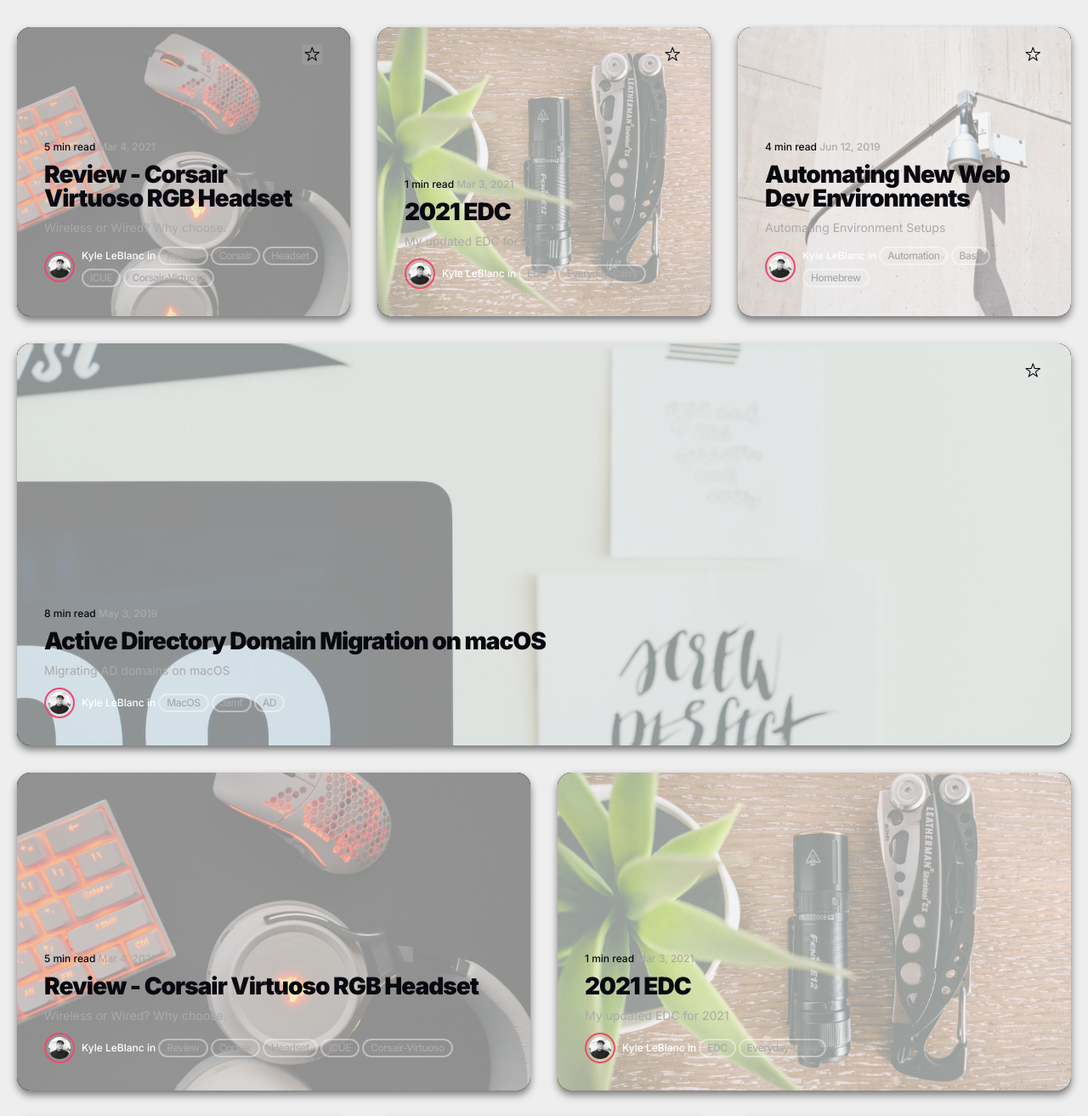
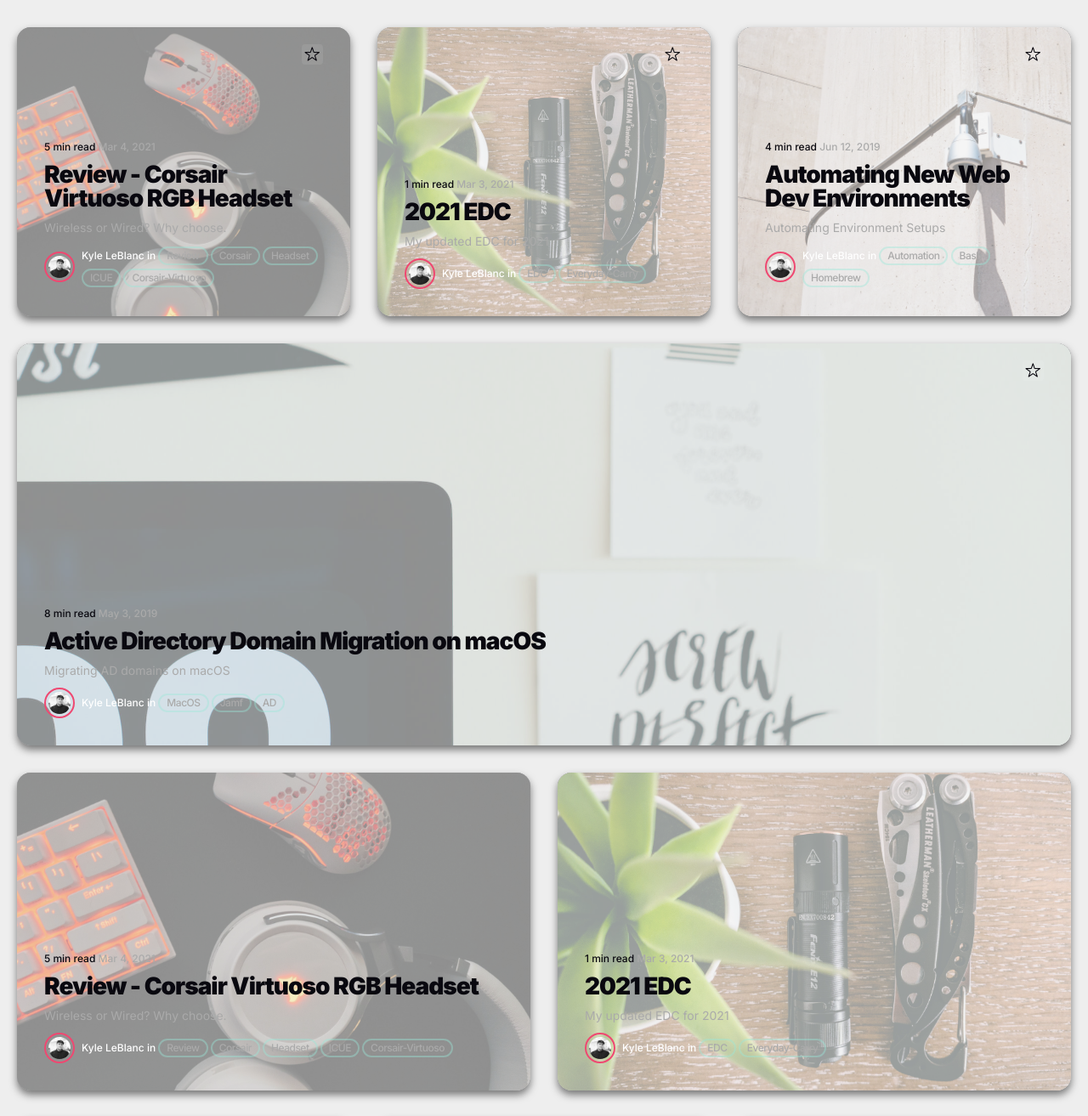
Before and after one commit to leblanck/pinkrhino, a Jekyll site: the page built from index.html, in a window 1280 px wide. Shown: the part 664-1977 px from the top of the page at 85% size. Built offline with Jekyll 4.4.1, drawn with Linux system fonts in a browser that asks for light colours; nearby versions of some CDN libraries; the list of posts is cut into pages by our own code; grey boxes are pictures that could not be loaded.

Commit message:
theme change

```diff
--- a/_sass/0-settings/_variables.scss
+++ b/_sass/0-settings/_variables.scss
@@ -15,6 +15,7 @@
 // $brand-color: #ff7b7b;
 //$brand-color: #6DECAF;
 $brand-color: #EF4871;
+$alt-brand-color: #99E6D8;
 $dark: #09080f;
 $blue-dark: #17151E;
 $gray: #aaa;
--- a/_sass/4-layouts/_home-page.scss
+++ b/_sass/4-layouts/_home-page.scss
@@ -86,7 +86,7 @@
   height: 100%;
   overflow: hidden;
   user-select: none;
-  background-color: $dark;
+  background-color: $light-gray;
 
   &::after {
     content: "";
@@ -162,11 +162,11 @@
     font-weight: 500;
     text-transform: capitalize;
     letter-spacing: -0.5px;
-    border: 2px solid rgba($white, 0.4);
+    border: 2px solid rgba($alt-brand-color, 0.4);
     border-radius: 24px;
     color: $gray;
     &:hover {
-      color: $white;
+      color: $dark;
       border-color: $brand-color;
     }
   }
```
